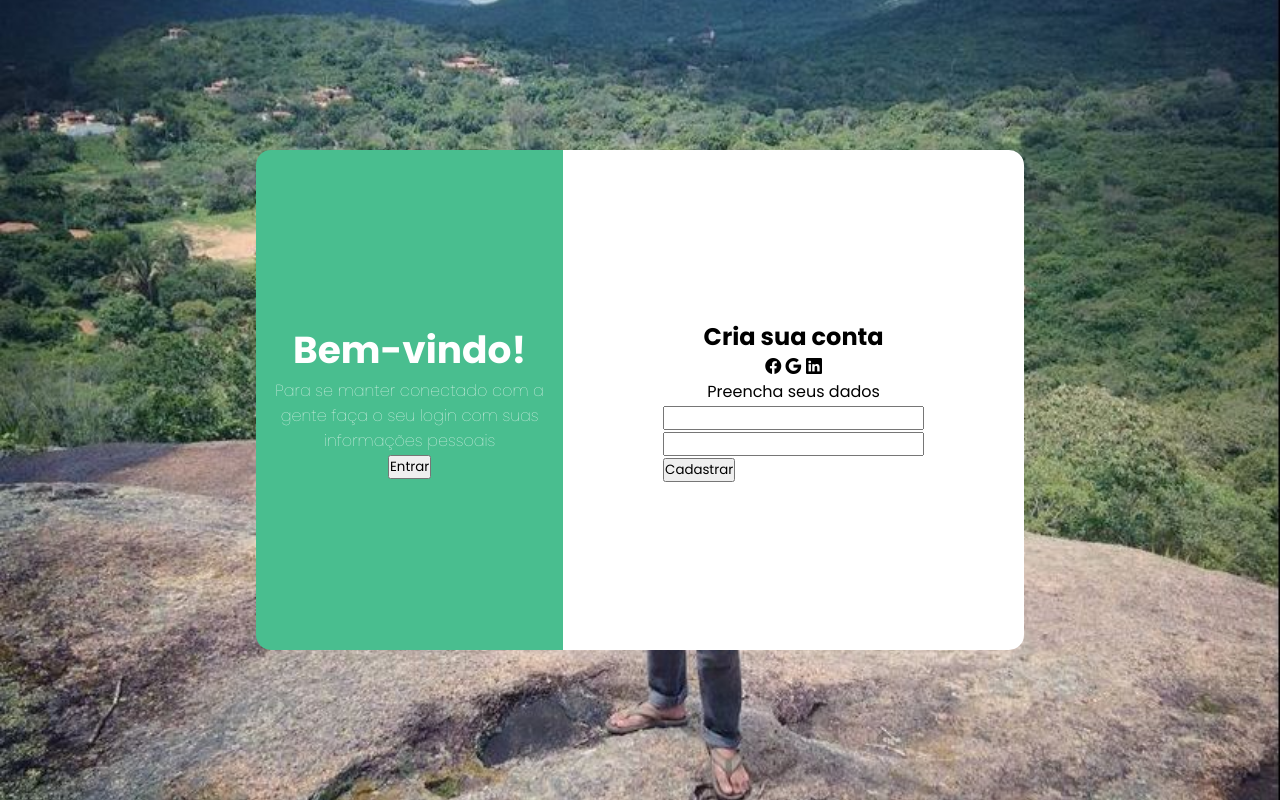
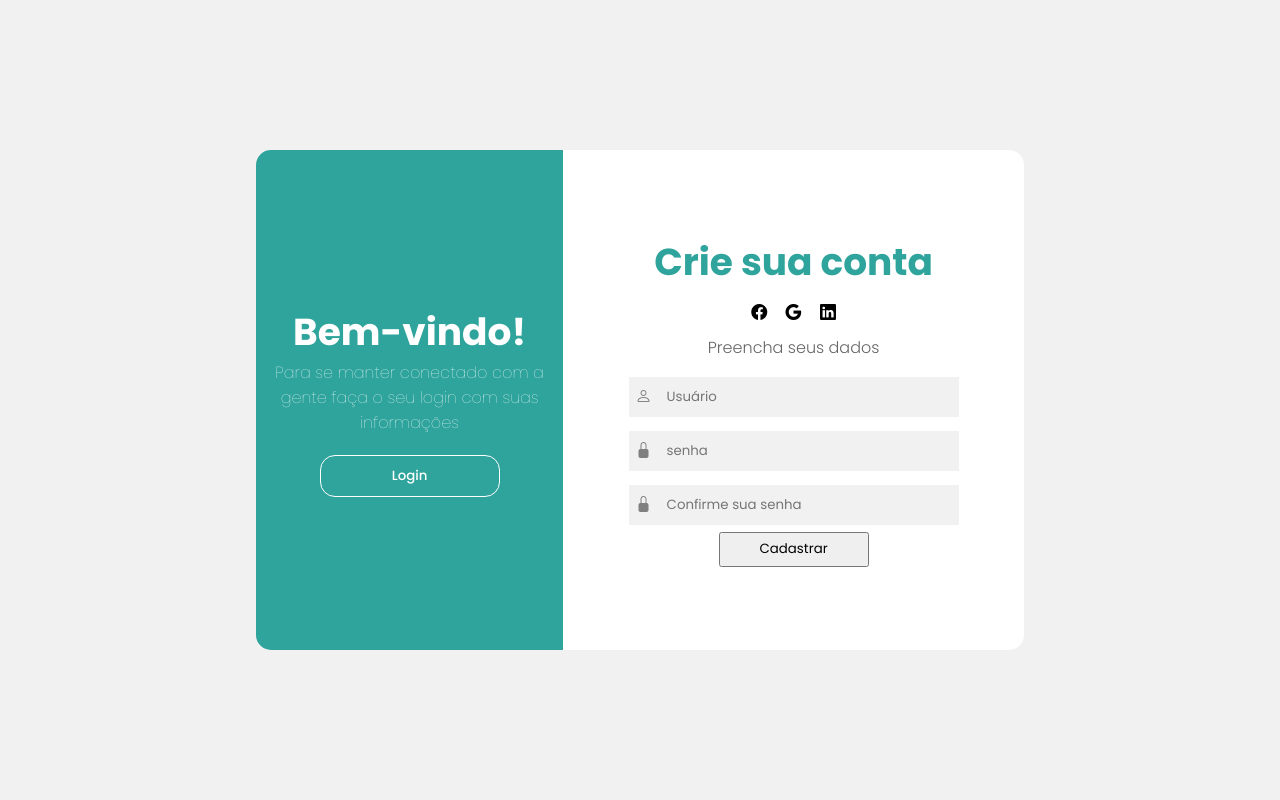
Before and after one commit to matheus173/alessandro-baiano-front, a plain HTML site: page cadastrar.html in a window 1280 px wide. Drawn offline with nearby package versions, Linux system fonts and the light colour scheme.

Commit message:
atualization

```diff
--- a/assents/CSS/cadastro.css
+++ b/assents/CSS/cadastro.css
@@ -9,8 +9,7 @@
 
 
 body {
-
-    background-image: url("/assents/images/alessandro serra.jpeg");
+    background-color: #f1f1f1;
     background-size: cover;
     background-position: center;
     background-repeat: no-repeat;
@@ -28,7 +27,7 @@ body {
     justify-content: center;
 }
 
-.box{
+.box {
     display: flex;
     justify-content: space-between;
     height: 500px;
@@ -42,7 +41,7 @@ body {
     align-items: center;
     flex-direction: column;
     flex: 1;
-    background-color: #49be8f;
+    background-color: #2fa49c;
     height: 100%;
     border-radius: 15px 0px 0px 15px;
 }
@@ -64,6 +63,20 @@ body {
 }
 
 
+.box .box-left .box--btn #submit-btn  {
+
+    padding: 10px;
+    width: 180px;
+    background-color: transparent;
+    color: white;
+    border: 1px solid white;
+    border-radius: 15px;
+    font-weight: 500;
+    margin-top: 20px;
+    cursor: pointer;
+}
+
+/* CAIXA DA DIREITA*/
 
 .box-right {
     flex: 1.5;
@@ -75,3 +88,91 @@ body {
     height: 100%;
     border-radius: 0px 15px 15px 0px;
 }
+
+
+.box-right .box--tittle-2 {
+
+
+    color: #2fa49c;
+    font-size: 25px;
+    margin-bottom: 10px;
+
+}
+
+
+.box-right .box--icon {
+
+    margin-bottom: 10px;
+}
+
+.box-right .box--icon i {
+
+    padding: 7px;
+}
+
+.box-right .box--description {
+
+    margin-bottom: 10px;
+    opacity: 0.6;
+    font-weight: 300;
+}
+
+form {
+
+    display: flex;
+    align-items: center;
+    justify-content: center;
+    flex-direction: column;
+}
+
+.box-right .form-group {
+
+    padding: 7px;
+
+}
+
+.box-right .form-group input {
+
+    border-radius: 2px;
+    width: 300px;
+    height: 40px;
+    padding-left: 15px;
+    color: black;
+    background-color: #f1f1f1;
+    border: none;
+}
+
+
+.box-right .form-group input:focus {
+
+    border: none;
+    outline: none;
+}
+
+
+
+.box-right .form-group .label--input {
+
+        background-color: #f1f1f1;
+        display: flex;
+        justify-content: center;
+        align-items: center;
+        width: 330px;
+
+}
+
+
+.box-right .form-group .label--input i {
+
+    color: gray;
+}
+
+
+.box-right .submit-btn {
+    display: flex;
+    align-items: center;
+    width: 150px;
+    height: 35px;
+    justify-content: center;
+
+}
--- a/cadastrar.html
+++ b/cadastrar.html
@@ -26,22 +26,25 @@
                     </div>
 
                     <div class="box--text">
-                        <p>Para se manter conectado com a gente faça o seu login com suas informações pessoais</p>
+                        <p>Para se manter conectado com a gente faça o seu login com suas informações</p>
                     </div>
 
-                    <div class="box--btn">
-                        <button type="submit" id="submit-btn">Entrar</button>
-                    </div>
+                    <form action="/login" method="POST">
+
+                        <div class="box--btn">
+                            <button type="submit" id="submit-btn">Login</button>
+                        </div>
+
+                    </form>
                 </div>
 
 
                 <div class="box-right">
 
                     <div class="box--tittle-2">
+                        <h2>Crie sua conta</h2>
+                    </div>
 
-                        <h2>Cria sua conta</h2>
-
-                    </div>
                     <div class="box--icon">
                         <i class="bi bi-facebook"></i>
                         <i class="bi bi-google"></i>
@@ -54,12 +57,28 @@
 
                     <form action="/cadastrar" method="POST">
                         <div class="form-group">
-                            <input type="text" id="username" name="username" required>
+                            <label class="label--input for=">
+                                <i class="bi bi-person"></i>
+                                <input type="text" id="username" name="username" placeholder="Usuário" required>
+                            </label>
+
                         </div>
                         <div class="form-group">
-                            <input type="password" id="password" name="password" required>
+                            <label class="label--input" for="">
+                                <i class="bi bi-lock-fill"></i>
+                                <input type="password" id="password" name="password" placeholder="senha" required>
+                            </label>
                         </div>
-                        <button type="submit">Cadastrar</button>
+
+                        <div class="form-group">
+                            <label class="label--input">
+                                <i class="bi bi-lock-fill"></i>
+                                <input type="password" id="confirm-password" name="confirm-password" placeholder="Confirme sua senha" required>
+                            </label>
+                        </div>
+
+
+                        <button type="submit" class="submit-btn">Cadastrar</button>
                     </form>
 
                 </div>
```
Also changed, not shown: login.html (+1 -1 lines).
